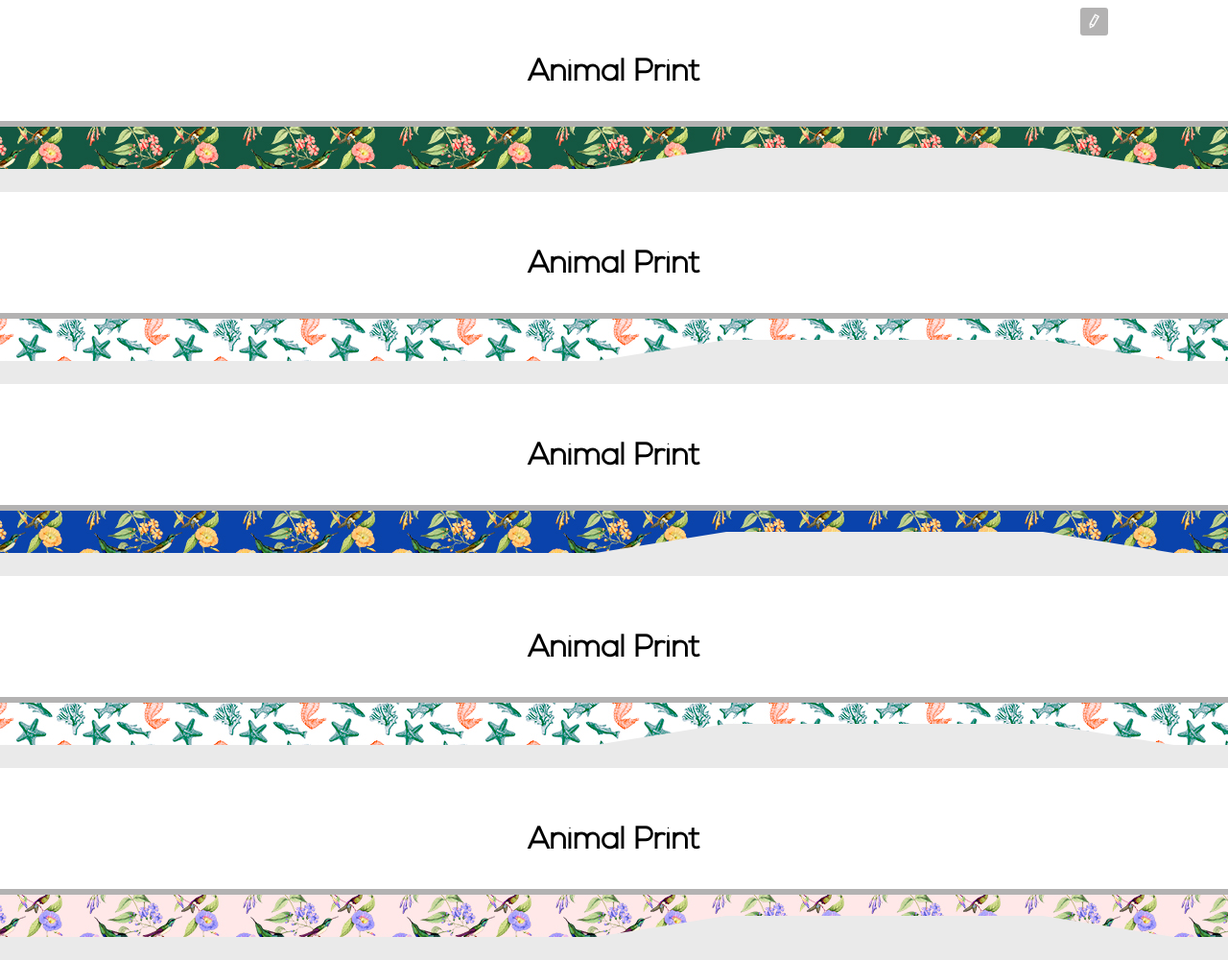
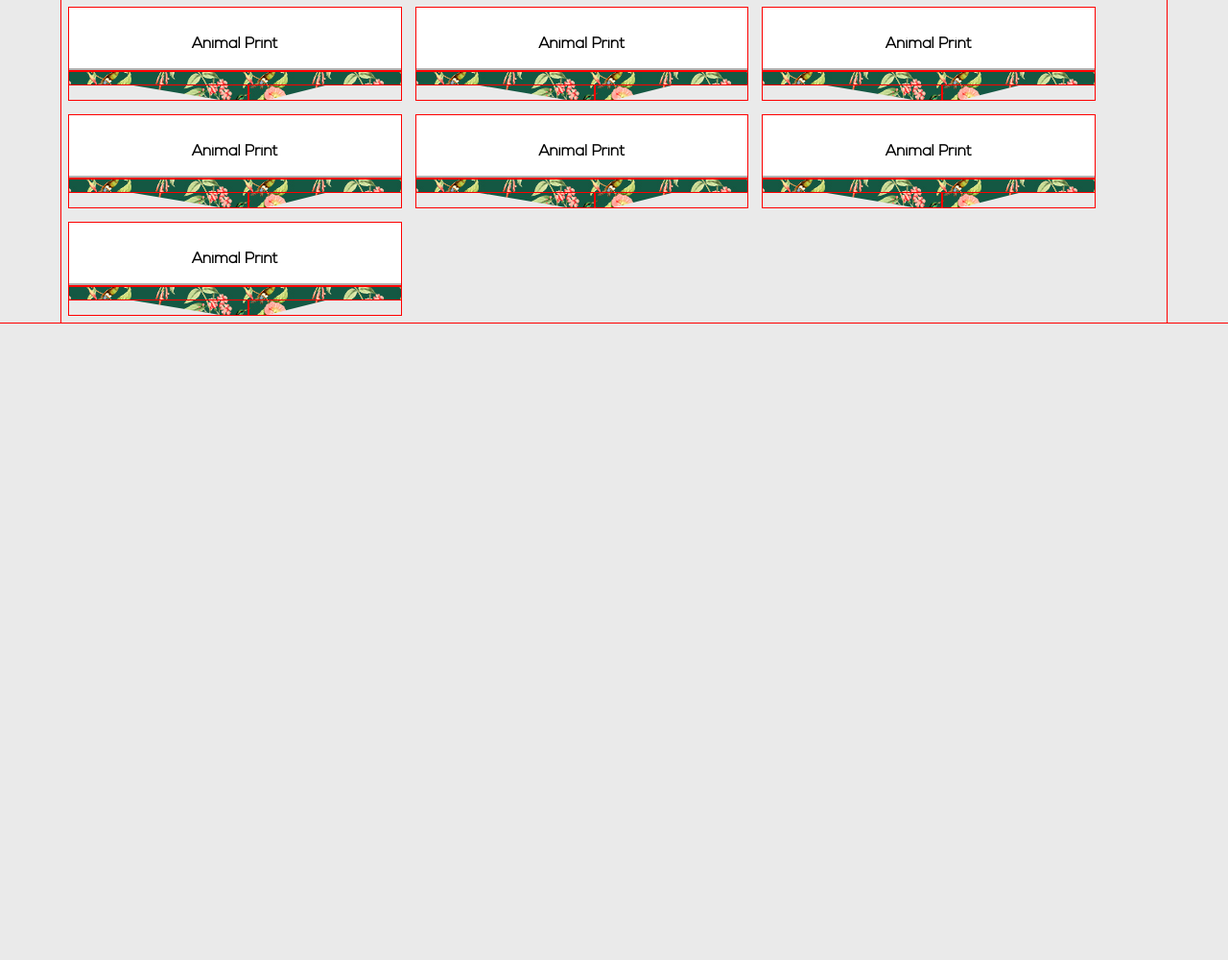
Before and after one commit to codegabo/dgt, a PHP site: page /designs.html in a window 1280 px wide. Shown: the whole page at 96% size. After the commit the page ends 337 px from the top, so only its background shows below. Run offline with PHP 8.4, Linux system fonts and the light colour scheme.

Commit message:
resoluciones diferentes para dashboard

```diff
--- a/sis.info/css/_dashboard.scss
+++ b/sis.info/css/_dashboard.scss
@@ -2,12 +2,19 @@
     width:90%;
     display: block;
     margin:1em auto;
+    //outline:1px solid blue;
     height: 100vh;
+    @include medias(480px) {
+      width: 100%;
+    }
   }
   //este es el IFRAME pero se la da estilos con esta clase
   .content-container-items{
+    //outline: 2px solid green;
     border:none;
     width:100%;
+    //display: block;
+    //border:none;
     text-align: center;
     height: 100vh;
   }
--- a/sis.info/css/_design_tab.scss
+++ b/sis.info/css/_design_tab.scss
@@ -1,16 +1,40 @@
-  .design{
+.container-designer{
+  //outline: 1px solid red;
+  display: flex;
+  justify-content:space-between;
+  flex-wrap: wrap;
+  width: 100%;
+  @include medias(480px) {
+    margin:auto;
+  }
+  @include medias(640px) {
+    width: 90%;
+    justify-content:flex-start;
+  }
+}
+.design{
     position: relative;
-    //outline:1px solid red;
+    //outline:1px solid blue;
     display: block;
     background: $color-1;
-    height: 11em;
+    height: 12em;
     margin:0 0 1.5em;
     font-family: "Nexa";
     font-weight: bold;
-    //font-size:$fz-320 - 4;
+    font-size:$fz-320 - 4;
     width: 100%;
+    //margin:auto;
     overflow: hidden;
     border: none;
+  @include medias(480px) {
+    width: 45%;
+    margin:0 auto 1.5em;
+  }
+  @include medias(640px) {
+    font-size:$fz-320 - 8;
+    width: 30%;
+    margin: 1em;
+  }
     &:hover .edit{
       display: flex;
       position: absolute;
@@ -19,6 +43,7 @@
       left: 88%;
       background: $color-3;
       padding: .4em;
+      font-size: $fz-320 + 1.5;
       color: $color-1;
       border-radius: 3px;
     }
@@ -37,29 +62,67 @@
     height: 100%;
     margin:auto;
   }
+
+.container-border{
+  //justify-content:space-between;
+  display: flex;
+  width: 100%;
+  position: absolute;
+  top: 10.1em;
+  border-bottom: 3px solid $color-2;
+  //outline:3px solid orange;
   .border-1, .border-2{
-    //outline:1px solid blue;
-    position: absolute;
-    display: block;
-    width:50%;
-    height: 100px;
-    top: 45%;
-    left:-53%;
+    width: 100%;
     border-style: solid;
-    border-color: transparent transparent $color-2 transparent;
-    border-width: 0 155px 25px 155px;
-    &::after{
-      content: '';
-      position: absolute;
-      top: 11em;
-      left: 0;
-      width: 0;
-      height: 0;
-      border-style: solid;
-      border-color: transparent transparent transparent transparent;
-      border-width: 70px 50px 0 50px;
+    border-color: orange transparent $color-2 transparent;
+    border-width: 0 13em 15px 0;
+    @media screen and(max-width: 320px) {
+      border-width: 0 12em 20px 0;
     }
+    @include medias(330px) {
+      border-width: 0 15em 20px 0;
+    }
+    @include medias(400px) {
+      border-width: 0 10em 20px 0;
+    }
+    @include medias(480px) {
+      border-width: 0 m 20px 0;
+    }
+    @include medias(640px) {
+      border-width: 0 15em 20px 0;
+    }
+    //&::after{
+    //  content: '';
+    //  position: absolute;
+    //  top: 11em;
+    //  left: 0;
+    //  width: 0;
+    //  height: 0;
+    //  border-style: solid;
+    //  border-color: transparent transparent transparent transparent;
+    //  border-width: 70px 50px 0 50px;
+    //}
   }
   .border-2{
-    left: 47%;
+    border-width: 0 0 20px 14em;
+    @include medias(330px) {
+      border-width: 0 0 20px 15em;
+    }
+    @include medias(400px) {
+        border-width: 0 0 20px 20em;
+      }
+    @include medias(480px) {
+      border-width: 0 0 20px 10em;
+    }
+    //@include medias(320px) {
+    //  border-width: 0 0 25px 220px;
+    //  border-color: transparent transparent $color-2 transparent;
+    //  left: 50%;
+    //}
+    //@include medias(480px) {
+    //  border-color: transparent transparent $color-2 transparent;
+    //  border-width: 0 0 25px 220px;
+    //  left:25%;
+    //}
   }
+}
--- a/sis.info/css/estilos.scss
+++ b/sis.info/css/estilos.scss
@@ -1,12 +1,3 @@
-/***********************************
-************************************
-************************************
-************************************
-************************************
-************************************
-************************************
-************************************
- */
 @font-face {
   font-family: 'Nexa';
   font-style: normal;
@@ -16,7 +7,13 @@
   box-sizing: border-box;
   margin: 0;
   padding: 0;
+  outline:1px solid red;
   font-family: "Nexa";
+}
+@mixin medias($min-width){
+  @media screen and(min-width: $min-width){
+    @content;
+  }
 }
 $max-width-320:95%;
 $max-width-1024: 80%;
@@ -28,24 +25,18 @@ $color-3:#b3b2b2;
 $color-4:#4d4c4c;
 
 $fz-320:16px;
+
+@mixin medias($min-width){
+  @media screen and(min-width: $min-width){
+    @content;
+  }
+}
+
 body{
   background: $color-2;
 }
 
 
-
-//h1{
-//  color: $color-2;
-//}
-/***********************************
-************************************
-************************************
-************************************
-************************************
-************************************
-************************************
-************************************
- */
 .main_action_panel{
   display: flex;
   outline:1px solid black;
@@ -155,9 +146,9 @@ body{
   }
 }
 
+@import "icon-font";
 @import "normalize";
 @import "index";
 @import "dashboard";
 @import "menu";
-@import "icon-font";
 @import "design_tab";
--- a/sis.info/designs.html
+++ b/sis.info/designs.html
@@ -12,46 +12,77 @@
    <link rel="stylesheet" href="css/estilos.css">
 </head>
 <body>
+<main class="container-designer">
    <div class="design">
       <h1 class="design-title">Animal Print</h1>
       <div class="icon icon-pencil edit"></div>
+      <div class="container-border">
          <div class="border-1"></div>
          <div class="border-2"></div>
+      </div>
       <div class="design-image" style="background: url('/img/clothes_designs/DIBUJO FL-0047/FL 0047.jpg');" >
       </div>
    </div>
    <div class="design">
       <h1 class="design-title">Animal Print</h1>
       <div class="icon icon-pencil edit"></div>
+      <div class="container-border">
          <div class="border-1"></div>
          <div class="border-2"></div>
-   <div class="design-image" style="background: url('/img/clothes_designs/DIBUJO CO-0001/CO-0001-2.jpg');" >
+      </div>
+      <div class="design-image" style="background: url('/img/clothes_designs/DIBUJO FL-0047/FL 0047.jpg');" >
       </div>
    </div>
    <div class="design">
       <h1 class="design-title">Animal Print</h1>
       <div class="icon icon-pencil edit"></div>
+      <div class="container-border">
          <div class="border-1"></div>
          <div class="border-2"></div>
-   <div class="design-image" style="background: url('/img/clothes_designs/DIBUJO FL-0047/FL 0047-2.jpg');" >
+      </div>
+      <div class="design-image" style="background: url('/img/clothes_designs/DIBUJO FL-0047/FL 0047.jpg');" >
       </div>
    </div>
    <div class="design">
       <h1 class="design-title">Animal Print</h1>
       <div class="icon icon-pencil edit"></div>
+      <div class="container-border">
          <div class="border-1"></div>
          <div class="border-2"></div>
-   <div class="design-image" style="background: url('/img/clothes_designs/DIBUJO CO-0001/CO-0001-2.jpg');" >
+      </div>
+      <div class="design-image" style="background: url('/img/clothes_designs/DIBUJO FL-0047/FL 0047.jpg');" >
       </div>
    </div>
    <div class="design">
       <h1 class="design-title">Animal Print</h1>
       <div class="icon icon-pencil edit"></div>
+      <div class="container-border">
          <div class="border-1"></div>
          <div class="border-2"></div>
-   <div class="design-image" style="background: url('/img/clothes_designs/DIBUJO FL-0047/FL 0047-3.jpg');" >
+      </div>
+      <div class="design-image" style="background: url('/img/clothes_designs/DIBUJO FL-0047/FL 0047.jpg');" >
       </div>
    </div>
-
+   <div class="design">
+      <h1 class="design-title">Animal Print</h1>
+      <div class="icon icon-pencil edit"></div>
+      <div class="container-border">
+         <div class="border-1"></div>
+         <div class="border-2"></div>
+      </div>
+      <div class="design-image" style="background: url('/img/clothes_designs/DIBUJO FL-0047/FL 0047.jpg');" >
+      </div>
+   </div>
+   <div class="design">
+      <h1 class="design-title">Animal Print</h1>
+      <div class="icon icon-pencil edit"></div>
+      <div class="container-border">
+         <div class="border-1"></div>
+         <div class="border-2"></div>
+      </div>
+      <div class="design-image" style="background: url('/img/clothes_designs/DIBUJO FL-0047/FL 0047.jpg');" >
+      </div>
+   </div>
+</main>
 </body>
 </html>
```
Also changed, not shown: sis.info/css/estilos.css. Lines whose indentation alone changed are shown as unchanged.
